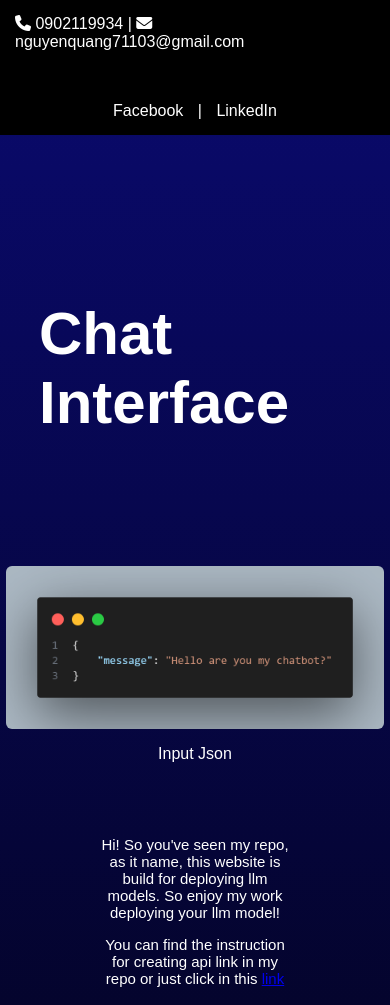
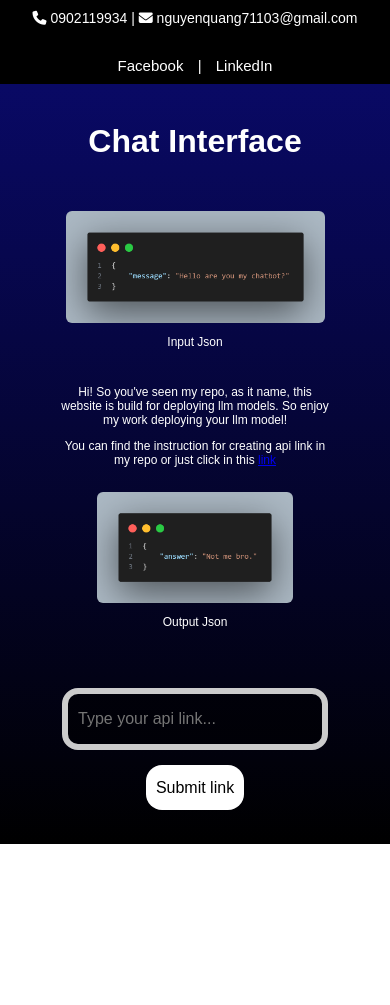
Before and after one commit to QuangNguyen2910/LlmChattingPlatform, a plain HTML site: page index.html in a window 390 px wide. Shown: the top 1005 px of the page. After the commit the page ends 844 px from the top, so only its background shows below. Drawn offline with Linux system fonts and the light colour scheme.

Commit message:
Update responsive fixed

```diff
--- a/static/css/home.css
+++ b/static/css/home.css
@@ -16,23 +16,32 @@ body {
     background-color: rgb(0, 0, 0); /* Semi-transparent black background */
 }
 
+.nav-container .info-container {
+    padding: 15px;
+}
+
+.nav-container .social-container {
+    padding: 15px;
+}
+
 @media screen and (max-width: 1024px) {
     .nav-container {
         width: 100%;
-        height: 16%;
+        height: 10%;
         display: flex;
         flex-direction: column;
         justify-content: space-between;
         align-items: center;
         flex-direction: column;
     }
-}
-.nav-container .info-container {
-    padding: 15px;
-}
-
-.nav-container .social-container {
-    padding: 15px;
+    .nav-container .info-container {
+        padding: 10px;
+        font-size: 14px;
+    }
+    .nav-container .social-container {
+        padding: 10px;
+        font-size: 15px;
+    }
 }
 
 .nav-container .social-container a {
@@ -51,6 +60,13 @@ body {
     height: calc(100vh - 8%); /* Subtract nav container height */
     background: linear-gradient(to bottom, #0a0a70, #000000); /* Dark blue to black gradient */
     color: #fff; /* Text color */
+}
+
+@media screen and (max-width: 1024px) {
+    .content-container {
+        height: calc(100vh - 10%); /* Subtract nav container height */
+    }
+
 }
 .chat-container {
     width: 85%;
--- a/static/css/index.css
+++ b/static/css/index.css
@@ -12,7 +12,7 @@ body {
         font-family: Arial, sans-serif;
         margin: 0;
         padding: 0;
-        height: 200vh;
+        height: 100vh;
         background: linear-gradient(to bottom, #0a0a70, #000000); /* Dark blue to black gradient */
         color: #fff; /* Text color */
     }
@@ -27,17 +27,6 @@ body {
     background-color: rgb(0, 0, 0); /* Semi-transparent black background */
 }
 
-@media screen and (max-width: 1024px) {
-    .nav-container {
-        width: 100%;
-        height: 8%;
-        display: flex;
-        flex-direction: column;
-        justify-content: space-between;
-        align-items: center;
-        flex-direction: column;
-    }
-}
 .nav-container .info-container {
     padding: 15px;
 }
@@ -52,6 +41,26 @@ body {
     text-decoration: none;
 }
 
+@media screen and (max-width: 1024px) {
+    .nav-container {
+        width: 100%;
+        height: 10%;
+        display: flex;
+        flex-direction: column;
+        justify-content: space-between;
+        align-items: center;
+        flex-direction: column;
+    }
+    .nav-container .info-container {
+        padding: 10px;
+        font-size: 14px;
+    }
+    .nav-container .social-container {
+        padding: 10px;
+        font-size: 15px;
+    }
+}
+
 .content-container {
     width: 100%;
     height: calc(100% - 8%);
@@ -61,9 +70,19 @@ body {
     flex-direction: column;
 }
 
+@media screen and (max-width: 1024px) {
+    .content-container {
+        width: 100%;
+        height: calc(100% - 10%);
+        display: flex;
+        justify-content: space-evenly;
+        align-items: center;
+        flex-direction: column;
+    }
+}
 .title-container {
     width: 80%;
-    height: 20%;
+    height: 10%;
     font-size: 30px;
     display: flex;
     justify-content: center;
@@ -117,50 +136,6 @@ body {
     align-items: center;
 }
 
-@media screen and (max-width: 1024px) {
-    .description-container {
-        width: 100%;
-        height: 50%;
-        display: flex;
-        justify-content: space-evenly;
-        align-items: center;
-        flex-direction: column;
-    }
-
-    .description-container .description {
-        width: 50%;
-        font-size: 15px;
-        text-align: center;
-    }
-    .description-container .input-image {
-        max-width: 25%;
-        height: 30%;
-        display: flex;
-        flex-direction: column;
-        justify-content: center;
-        align-items: center;
-    }
-
-    .description-container .output-image {
-        max-width: 25%;
-        height: 30%;
-        display: flex;
-        flex-direction: column;
-        justify-content: center;
-        align-items: center;
-    }
-
-    .link-container {
-        width: 75%;
-        height: 20%;
-        overflow: hidden;
-        display: flex;
-        justify-content: space-evenly;
-        align-items: center;
-        flex-direction: column;
-    }
-}
-
 .link-container input {
     width: 80%;
     height: 20%;
@@ -183,3 +158,58 @@ body {
     color: #000000; /* Text color */
     cursor: pointer;
 }
+
+@media screen and (max-width: 1024px) {
+    .title-container {
+        width: 80%;
+        height: 10%;
+        font-size: 16px;
+        display: flex;
+        justify-content: center;
+        align-items: center;
+    }
+
+    .description-container {
+        width: 100%;
+        height: 60%;
+        display: flex;
+        justify-content: space-evenly;
+        align-items: center;
+        flex-direction: column;
+    }
+
+    .description-container .description {
+        width: 70%;
+        font-size: 12px;
+        text-align: center;
+    }
+    .description-container .input-image {
+        max-width: 25%;
+        height: 35%;
+        display: flex;
+        font-size: 12px;
+        flex-direction: column;
+        justify-content: center;
+        align-items: center;
+    }
+
+    .description-container .output-image {
+        max-width: 25%;
+        height: 35%;
+        display: flex;
+        font-size: 12px;
+        flex-direction: column;
+        justify-content: center;
+        align-items: center;
+    }
+
+    .link-container {
+        width: 75%;
+        height: 20%;
+        overflow: hidden;
+        display: flex;
+        justify-content: space-evenly;
+        align-items: center;
+        flex-direction: column;
+    }
+}
```
